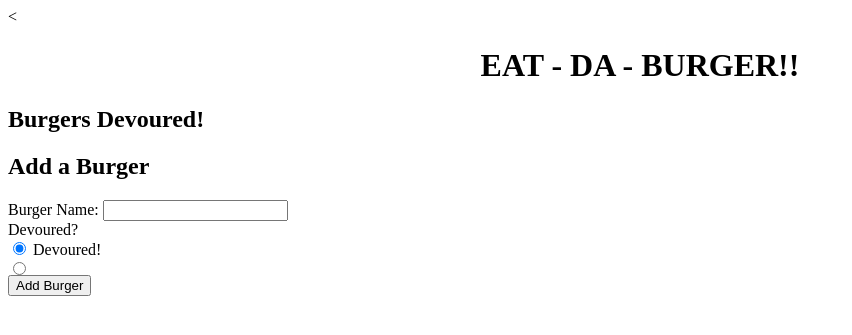
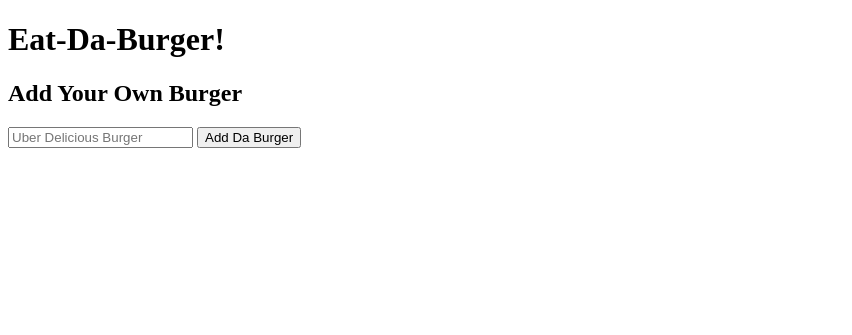
Before and after one commit to msa0683/burger, a Node server app: template views/index.handlebars in a window 1280 px wide. Shown: the top 335 px of the page, without its empty margins (0-852 px from the left). Run offline with Node 20, Linux system fonts and the light colour scheme; the template is opened without the code that fills it, so the values that code supplies are empty; some libraries are stand-ins or nearby versions.

Commit message:
index handlebars file complete

```diff
--- a/views/index.handlebars
+++ b/views/index.handlebars
@@ -1,53 +1,42 @@
-<h1 align="center">EAT - DA - BURGER!!</h1>
-<ul>
+<h1>Eat-Da-Burger!</h1>
+
+<main>
+  <div class="container">
+    <div class="row">
+      <div class="col s6">
         {{#each burgers}}
           {{#unless this.devoured}}
-      <li>
-        {{this.burger_name}}
-
-        <form action="/{{this.id}}?_method=PUT" method="POST">
-          <input type="hidden" name="devoured" value="true">
-          <button type="submit">Add a Burger</button>
+            <div>
+              <form action="/burgers/{{this.id}}?_method=PUT" method="POST">
+                <button type="submit" class='burgerAvailable'> {{this.burger_name}}</button>
               </form>
-
-        {{> burgers/delete-burger}}
-      </li>
+            </div>
           {{/unless}}
         {{/each}}
-</ul>
+      </div>
 
-<h2>Burgers Devoured!</h2>
-
-<ul>
+      <div class="col s6">
         {{#each burgers}}
-    {{#if this.burger_name}}
-      <li>
-        {{this.name}}
-
-        <form action="/{{this.id}}?_method=PUT" method="POST">
-          <input type="hidden" name="devoured" value="false">
-          <button type="submit">Devoured</button>
-        </form>
-
-        {{> burgers/delete-burger}}
-      </li>
+          {{#if this.devoured}}
+            <div class='burgerEaten'>
+              <div>
+                {{this.burger_name}}
+              </div>
+            </div>
           {{/if}}
         {{/each}}
-</ul>
+      </div>
+    </div>
+  </div>
+</main>
 
-<h2>Add a Burger</h2>
-<form class="create-update-form" action="/" method="POST">
+<h2>Add Your Own Burger</h2>
 
-  <div class="form-group">
-    <label for="bu">Burger Name:</label>
-    <input type="text" id="bu" name="burger_name">
+<div class="row">
+  <div class="col s12">
+    <form action="/burgers" method="POST">
+      <input type="text" id="name" name="burger_name" placeholder="Uber Delicious Burger">
+      <button type="submit" class="addBurgerButton">Add Da Burger</button>
+    </form>
   </div>
-
-  <div class="form-group">
-    <label for="dev">Devoured?</label><br>
-    <input type="radio" name="devoured" value="1" checked> Devoured!<br>
-    <input type="radio" name="devoured" value="0">
 </div>
-
-  <button type="submit">Add Burger</button>
-</form>
--- a/views/layouts/main.handlebars
+++ b/views/layouts/main.handlebars
@@ -1,4 +1,4 @@
-<<!DOCTYPE html>
+<!DOCTYPE html>
 <html lang="en">
 <head>
 	<meta charset="UTF-8">
```
Also changed, not shown: README.md. Lines whose indentation alone changed are shown as unchanged.
